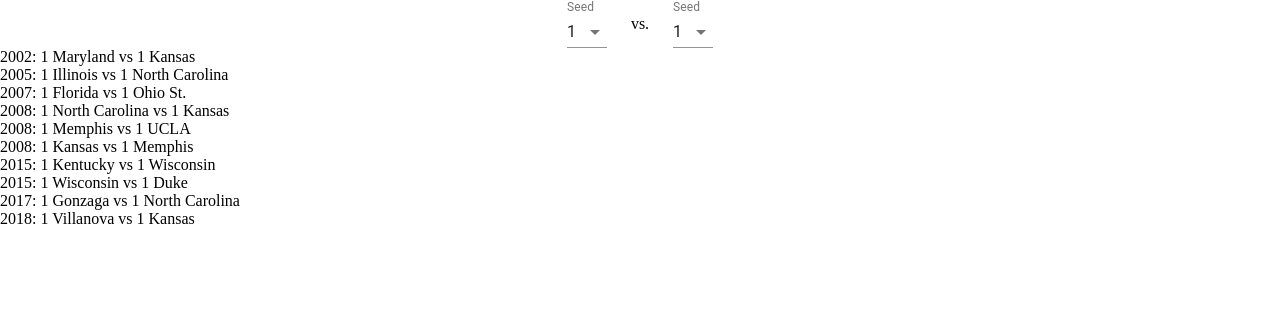
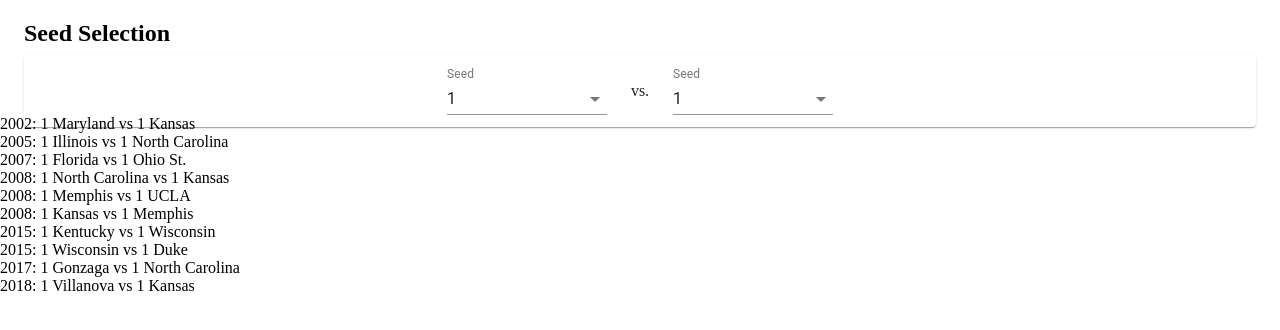
Before and after one commit to dsebel/cbb-matchup-grid, a React (Create React App) app: page / in a window 1280 px wide. Shown: the top 330 px of the page. Built offline with nearby package versions, Linux system fonts and the light colour scheme.

Commit message:
Fix seed inputs styling

```diff
--- a/src/components/SeedInput.css
+++ b/src/components/SeedInput.css
@@ -0,0 +1,3 @@
+.seed-dropdown {
+  min-width: 160px;
+}
--- a/src/components/SeedInput.js
+++ b/src/components/SeedInput.js
@@ -5,13 +5,18 @@
   Grid,
   InputLabel,
   MenuItem,
+  Paper,
   Select,
 } from '@material-ui/core';
 import PropTypes from 'prop-types';
 
+import './SeedInput.css';
+
 function SeedInput(props) {
   return (
     <Container>
+      <h2>Seed Selection</h2>
+      <Paper>
         <Grid
           container
           spacing={3}
@@ -77,6 +82,7 @@
             </FormControl>
           </Grid>
         </Grid>
+      </Paper>
     </Container>
   );
 }
```
Lines whose indentation alone changed are shown as unchanged.
